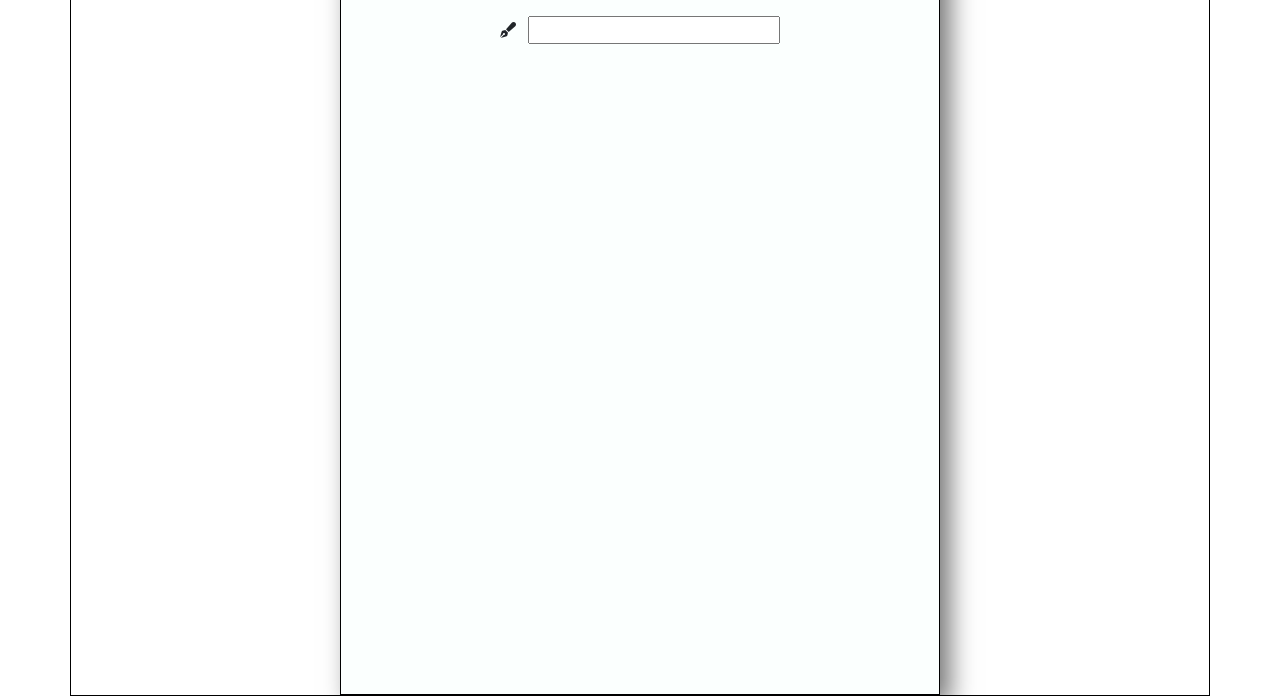
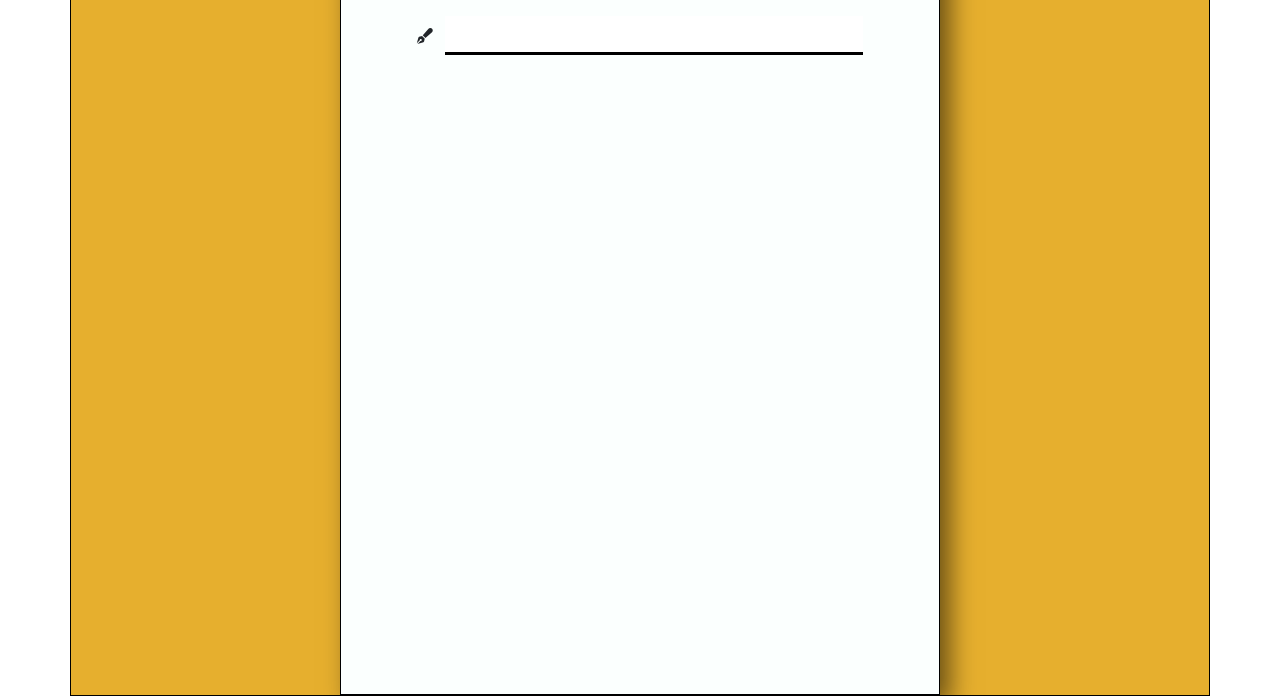
Before and after one commit to Izik-Martinez/grocery_list, a plain HTML site: page index.html in a window 1280 px wide. Shown: the part 106-802 px from the top of the page. Drawn offline with nearby package versions, Linux system fonts and the light colour scheme; a web font is replaced by a local one.

Commit message:
CSS added to change look of userInput box

```diff
--- a/app.css
+++ b/app.css
@@ -6,9 +6,10 @@ margin: 0;
 
 body {
 
-font-family: 'Supermercado One', sans-serif;
-background-color: #E6AF2E;
+font-family: 'Roboto', sans-serif;
+/* background: ; */
 color: #001514;
+
 }
 
 .container {
@@ -17,6 +18,7 @@ color: #001514;
     width: 90%;
     margin: auto;
     display: flex;
+    background: #E6AF2E;
 }
 
 .groceries  {
@@ -38,6 +40,16 @@ margin-top: 1em;
 
 groceries i {
     font-size: 2rem;
-   color: orange;
+   color: #E6AF2E;
+   margin-top: 1em;
+}
 
+.groceries input{
+
+    font-family: inherit;
+    outline: 0;
+    border: 0;
+    border-bottom: 3px solid black;
+    width: 70%;
+    font-size: 1.5rem;
 }
--- a/index.html
+++ b/index.html
@@ -10,6 +10,9 @@
     <link rel="preconnect" href="https://fonts.gstatic.com" crossorigin>
     <link rel="stylesheet" href="https://stackpath.bootstrapcdn.com/bootstrap/4.3.1/css/bootstrap.min.css" integrity="sha384-ggOyR0iXCbMQv3Xipma34MD+dH/1fQ784/j6cY/iJTQUOhcWr7x9JvoRxT2MZw1T" crossorigin="anonymous">
     <script src="https://kit.fontawesome.com/d45945fbe5.js" crossorigin="anonymous"></script>
+    <link rel="preconnect" href="https://fonts.googleapis.com">
+<link rel="preconnect" href="https://fonts.gstatic.com" crossorigin>
+<link href="https://fonts.googleapis.com/css2?family=Roboto:wght@400;500;700&display=swap" rel="stylesheet">
     <link href="https://fonts.googleapis.com/css2?family=Supermercado+One&display=swap" rel="stylesheet">
 </head>
 <body>
```
